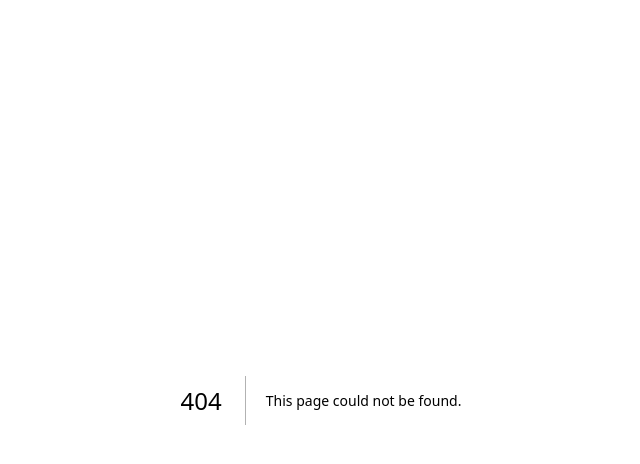
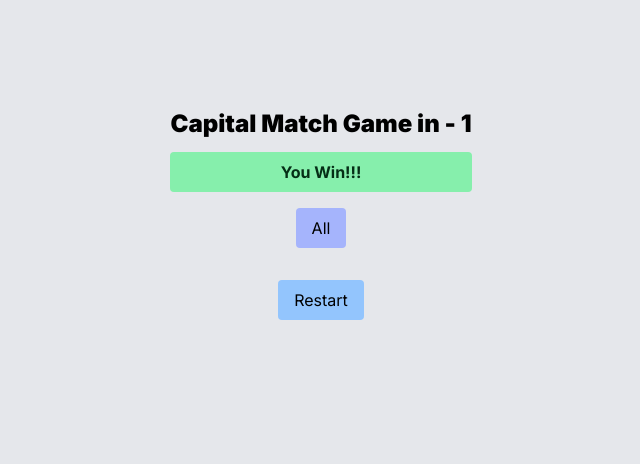
Before and after one commit to barbareshet/capital-match-game, a Next.js app: page /continent/1 in a window 1280 px wide. Before the commit this address had no page. Shown: the top 464 px of the page, without its empty margins (319-959 px from the left). Built offline with nearby package versions, Linux system fonts and the light colour scheme.

Commit message:
added continent page

```diff
--- a/src/components/cityMatcher.tsx
+++ b/src/components/cityMatcher.tsx
@@ -2,14 +2,14 @@
 import React, {useEffect, useState} from 'react';
 import {data} from "@/db/data";
 import commander from "commander";
-
+import Link from "next/link";
 interface Match {
     country: string,
     capital: string,
     continent: string
 }
 
-const preMatchedData = data
+
 
 const shuffleArray = (matchingData: Match[]) => {
     return matchingData.slice().sort(() => Math.random() - 0.5);
@@ -18,18 +18,18 @@ const shuffleArray = (matchingData: Match[]) => {
 
 
 
-function CityMatcher() {
-
-    const [shuffledData, setShuffledData] = useState<Match[]>(preMatchedData);
-    const [countriesData, setCountriesData] = useState<Match[]>(preMatchedData);
+function CityMatcher(props) {
+    const {countriesArr, continentName} = props
+    const [shuffledData, setShuffledData] = useState<Match[]>(countriesArr);
+    const [countriesData, setCountriesData] = useState<Match[]>(countriesArr);
     const [pairedData, setPairedData] = useState<Match[]>([]);
     const [selectedMatch, setSelectedMatch] = useState<Match | null>(null);
     const [filter, setFilter] = useState('');
     const [length, setLength] = useState<Match[]>(10)
 
     useEffect(() => {
-        setShuffledData(shuffleArray(preMatchedData));
-        // setCountriesData(preMatchedData.slice(0,length))
+        setShuffledData(shuffleArray(countriesArr));
+        // setCountriesData(countriesArr.slice(0,length))
     }, [length]);
 
     const handleCapitalClick = (match: Match) => {
@@ -41,7 +41,7 @@ function CityMatcher() {
         setSelectedMatch(null)
     }
     // Use reduce to collect unique continents into an array
-    const uniqueContinents = preMatchedData.reduce((acc, country) => {
+    const uniqueContinents = countriesArr.reduce((acc, country) => {
         // Add the continent to the accumulator array if it doesn't exist
         if (!acc.includes(country.continent)) {
             acc.push(country.continent);
@@ -52,32 +52,18 @@ function CityMatcher() {
     const handleResetClick = () => {
         setPairedData([]);
     }
-    const handleContinentClick = (e) => {
-
-        const selectedContinent = e.target.value;
-        if ('*' == selectedContinent){
-            setFilter('');
-        } else {
-            setFilter(selectedContinent);
-        }
-        console.log(filter)
-        const continentData = shuffledData.filter( cont => cont.continent === filter)
-        setShuffledData(continentData);
-        setCountriesData(continentData);
-
-    }
     const handleGameLength = (e) => {
         const gameLength = parseInt(e.target.value);
         setLength(gameLength);
     };
-
+    console.log(props)
     // setting WIN status, when completing all matches
-    const win = pairedData.length === preMatchedData.length;
+    const win = pairedData.length === countriesArr.length;
     //setting correct match for buttons
     const isMatch = (match: Match) => pairedData.some((pairedMatch) => pairedMatch === match)
     return (
         <div>
-            <h1 className="text-center text-2xl my-3 font-black">Capital Match Game</h1>
+            <h1 className="text-center text-2xl my-3 font-black">Capital Match Game in - {continentName}</h1>
             {
                 win && (
                     <div className="bg-green-300 text-green-950 font-bold text-center py-2 px-4 rounded transition duration-300">
@@ -85,25 +71,25 @@ function CityMatcher() {
                     </div>
                 )
             }
-            {/*<div className="flex gap-2 justify-center my-4">*/}
-            {/*    <button*/}
-            {/*        className="bg-indigo-300 rounded px-4 py-2 hover:bg-indigo-700*/}
-            {/*                hover:text-white transition ease-in duration-150"*/}
-            {/*        value="*"*/}
-            {/*        onClick={(e) => handleContinentClick(e)}*/}
-            {/*    >All</button>*/}
-            {/*    {*/}
-            {/*        uniqueContinents.map( (continent, index) => (*/}
-            {/*            <button*/}
-            {/*                key={index}*/}
-            {/*                className="bg-indigo-300 rounded px-4 py-2 hover:bg-indigo-700*/}
-            {/*                hover:text-white transition ease-in duration-150"*/}
-            {/*                value={continent}*/}
-            {/*                onClick={(e) => handleContinentClick(e)}*/}
-            {/*            >{continent}</button>*/}
-            {/*        ))*/}
-            {/*    }*/}
-            {/*</div>*/}
+            <div className="flex gap-2 justify-center my-4">
+                <Link href="/"
+                      className="bg-indigo-300 rounded px-4 py-2 hover:bg-indigo-700
+                            hover:text-white transition ease-in duration-150"
+                >
+                    All
+                </Link>
+                {
+                    uniqueContinents.map( (continent, index) => (
+                        <Link href={`continent/${continent.toLowerCase()}`}
+                            key={index}
+                            className="bg-indigo-300 rounded px-4 py-2 hover:bg-indigo-700
+                            hover:text-white transition ease-in duration-150"
+                        >{continent}
+                        </Link>
+                    ))
+                }
+
+            </div>
             {/*<div className="flex gap-2 justify-center my-4">*/}
             {/*    <span>How many countries?</span>*/}
             {/*    <button*/}
--- /dev/null
+++ b/src/pages/continent/[continent].tsx
@@ -0,0 +1,34 @@
+// pages/[continent].tsx
+import React from "react";
+import { useRouter } from 'next/router';
+import { data } from '@/db/data';
+import CityMatcher from "@/components/cityMatcher";
+import {Inter} from "next/font/google";
+const inter = Inter({ subsets: ["latin"] })
+interface Match {
+    country: string;
+    capital: string;
+    continent: string;
+}
+const preMatchedData = data
+const ContinentPage = () => {
+    const router = useRouter();
+    const { continent } = router.query;
+
+    if (typeof continent !== 'string') {
+        return <div>Loading...</div>;
+    }
+
+    // Filter countries by the selected continent
+    const countriesByContinent = preMatchedData.filter((country: Match) => country.continent.toLowerCase() === continent.toLowerCase());
+
+    return (
+        <main
+            className={`flex min-h-screen bg-gray-200 flex-col items-center justify-between p-24 ${inter.className}`}
+        >
+            <CityMatcher countriesArr={countriesByContinent} continentName={continent.toLocaleUpperCase()}/>
+        </main>
+    );
+};
+
+export default ContinentPage;
--- a/src/pages/index.tsx
+++ b/src/pages/index.tsx
@@ -1,15 +1,17 @@
 import Image from "next/image";
 import { Inter } from "next/font/google";
 import CityMatcher from "@/components/cityMatcher";
+import {data} from "@/db/data";
 
 const inter = Inter({ subsets: ["latin"] });
 
+const preMatchedData = data
 export default function Home() {
   return (
     <main
       className={`flex min-h-screen bg-gray-200 flex-col items-center justify-between p-24 ${inter.className}`}
     >
-      <CityMatcher/>
+      <CityMatcher countriesArr={preMatchedData} continentName="Global"/>
     </main>
   );
 }
```
